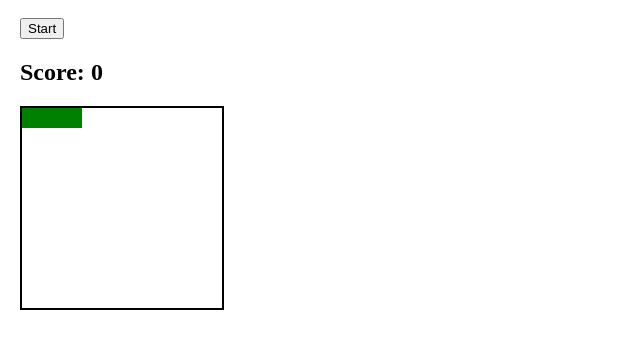
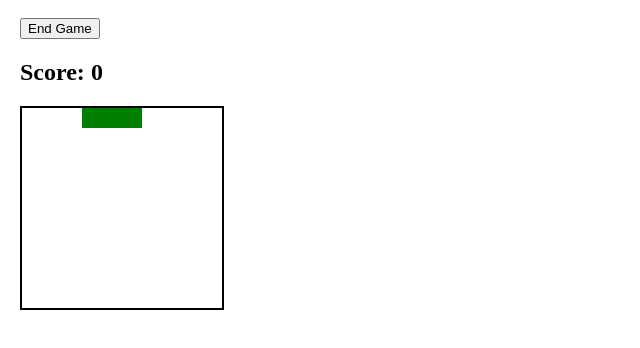
Before and after one commit to mrkrbrts/Snake, a plain HTML site: page index.html in a window 1280 px wide. Both pictures are taken after a click on the button "Start". Shown: the part 60-408 px from the top of the page, without its empty margins (0-640 px from the left). Drawn offline with Linux system fonts and the light colour scheme.

Commit message:
Failure states and a bit of tidying up

```diff
--- a/index.html
+++ b/index.html
@@ -8,6 +8,7 @@
         </header>
 
         <button id="start-btn">Start</button>
+        <button id="end-btn">End Game</button>
         <h2>Score: <span id="score">0</span></h2>
 
         <div class="grid"></div>
--- a/index.js
+++ b/index.js
@@ -1,15 +1,38 @@
+////////// QUERY SELECTORS //////////
 const grid = document.querySelector(".grid")
 const startBtn = document.querySelector("#start-btn")
+const endBtn = document.querySelector("#end-btn")
 const score = document.querySelector("score")
 
-let gridWidth = 10;
+
+////////// INITIALISE GRID //////////
+const gridWidth = 10;
 let tiles = []
-let currentSnake = [2,1,0]
+createGrid()
 
-let direction = 1;
 
+////////// SNAKE STARTING CONDITION //////////
+let currentSnake = [2,1,0] // starts snake in top-left
+let direction = 1; // starts snake moving right
+let interval = 800 // timer in ms
+
+
+////////// BUTTONS //////////
+startBtn.addEventListener("click", function() {
+    eraseGrid()
+    renderSnake()
+    gameStart()
+})
+
+endBtn.addEventListener("click", function() {
+    gameEnd()
+    eraseGrid()
+})
+
+
+////////// GRID FUNCTIONS //////////
 function createGrid() {
-    for (let i = 0; i < 100; i++) {
+    for (let i = 0; i < gridWidth*gridWidth; i++) {
         const tile = document.createElement("div")
         //add class ".tile" to individual tile
         tile.classList.add("tile")
@@ -20,23 +43,43 @@ function createGrid() {
     }
 }
 
-createGrid()
+function eraseGrid() {
+    Array.from(document.querySelectorAll(".tile")).forEach((el) => el.classList.remove("snake"))
+}
 
+
+////////// SNAKE FUNCTIONS AND CONTROLS //////////
+document.addEventListener("keyup", control)
+
+function renderSnake() {
+    currentSnake = [2,1,0]
     // add "snake" class style to each index of the "tiles" array
     currentSnake.forEach(i => tiles[i].classList.add("snake"))
+    direction = 1;
+}
 
 function move() {
+    if ( // check if snake will hit walls or itself
+        (currentSnake[0] + gridWidth >= 100 && direction === gridWidth)  // snake hits bottom wall
+        || (currentSnake[0] % 10 === 9 && direction === 1) // snake hits right wall
+        || (currentSnake[0] % 10 === 0 && direction === -1) // snake hits left wall
+        || (currentSnake[0] - gridWidth <=0 && direction === -gridWidth) // snake hits top wall
+        || (tiles[currentSnake[0] + direction].classList.contains("snake")) // snake eats itself
+        ) {
+            // if hit, game over
+            console.log(currentSnake)
+            gameOver()
+        }
+
+        else {
             const tail = currentSnake.pop()
             //pass "tail" through "tiles" array, remove the "snake" class styling
             tiles[tail].classList.remove("snake")
 
             const head = currentSnake.unshift(currentSnake[0] + direction)
             tiles[currentSnake[0]].classList.add("snake")
-
-    console.log(currentSnake)
         }
-
-document.addEventListener("keyup", control)
+}
 
 function control(e) {
     switch (event.key) {
@@ -66,12 +109,20 @@ function control(e) {
 }
 
 
+////////// GAME STATES //////////
+function gameStart() {
+    timerId = setInterval(move, interval)
+    startBtn.style.display = "none";
+    endBtn.style.display = "inline";
+}
 
-startBtn.addEventListener("click", function() {
-    console.log("button is clicked")
-})
+function gameEnd() {
+    clearInterval(timerId);
+    endBtn.style.display = "none";
+    startBtn.style.display = "inline";
+}
 
-
-// let timerId = setInterval(move, 1000)
-
-// startBtn.addEventListener("click", clearInterval(timerId))
+function gameOver() {
+    console.log("game over")
+    gameEnd()
+}
--- a/style.css
+++ b/style.css
@@ -21,3 +21,7 @@ html, body {
     background-color: green;
     /* border: solid white 1px; */
 }
+
+#end-btn {
+    display: none;
+}
```
Lines whose indentation alone changed are shown as unchanged.
